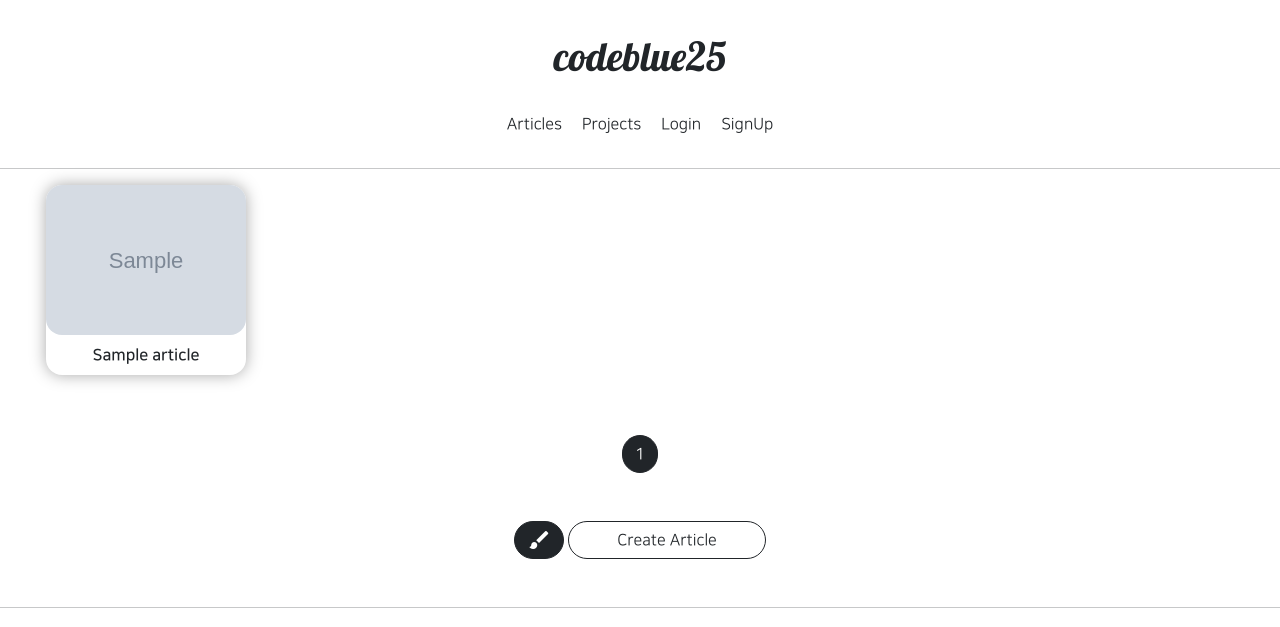
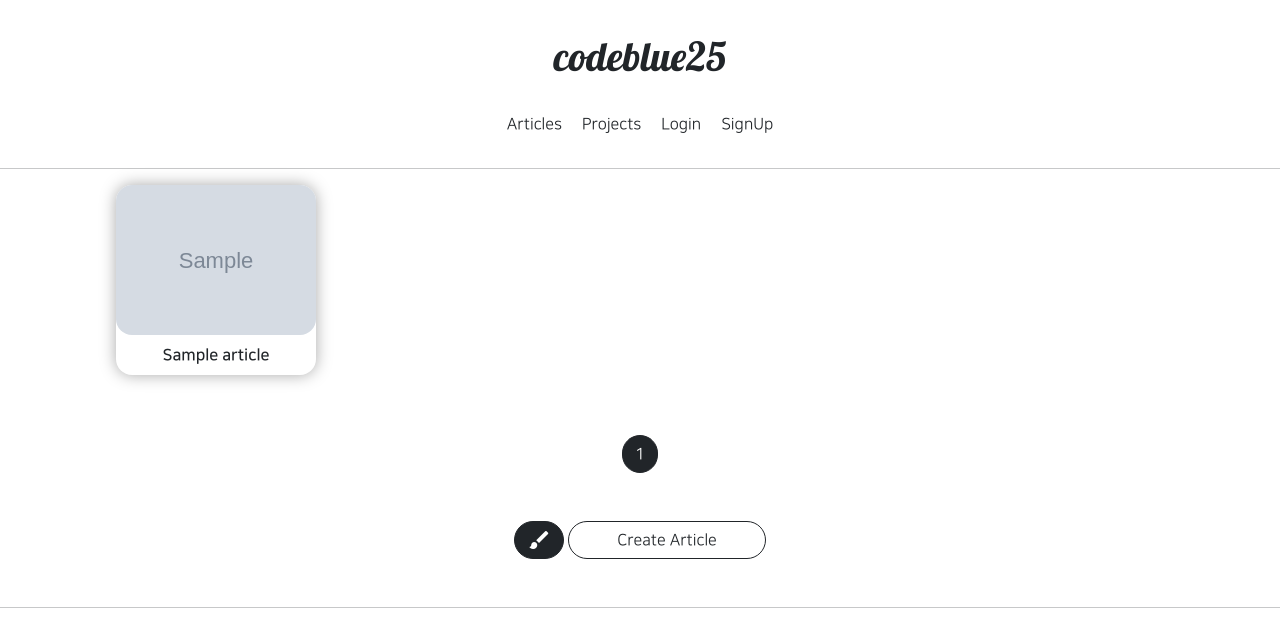
Before and after one commit to codeblue25/AI_school_django_personal_project, a Django app: page / in a window 1280 px wide. Shown: the top 627 px of the page. Run offline with Django 3.2, Linux system fonts and the light colour scheme; tables that the repository leaves empty hold one stand-in row (values such as "Sample post"); grey boxes marked "Sample" are stand-in pictures; parts of the project's set-up code (start-up, migrations or seed data) failed here and were passed over; some libraries are stand-ins or nearby versions.

Commit message:
210830
레이아웃 수정

```diff
--- a/articleapp/templates/articleapp/list.html
+++ b/articleapp/templates/articleapp/list.html
@@ -6,7 +6,7 @@
 
         .container {
             padding: 0;
-            margin: 0 0;
+            margin: 0 auto;
         }
         .container div {
           width: 45%;
--- a/projectapp/templates/projectapp/list.html
+++ b/projectapp/templates/projectapp/list.html
@@ -5,7 +5,7 @@
     <style>
         .container {
             padding: 0;
-            margin: 0 0;
+            margin: 0 auto;
         }
         .container div {
           display: flex;
--- a/templates/snippets/list_fragment.html
+++ b/templates/snippets/list_fragment.html
@@ -2,7 +2,7 @@
     <style>
         .container{
             padding: 0;
-            margin: 0 0;
+            margin: 0 auto;
         }
 
         .container div {
```
